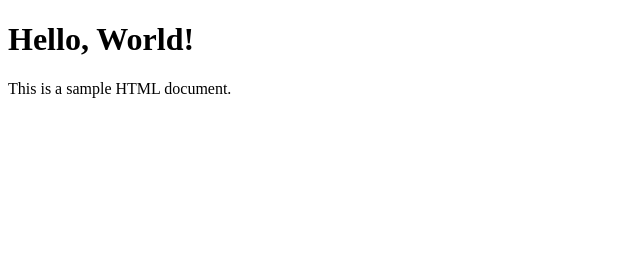
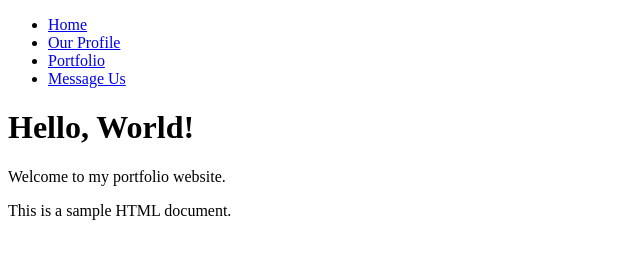
Before and after one commit to Yudyud1110/CodingCamp-220925-yudi, a plain HTML site: page index.html in a window 1280 px wide. Shown: the whole page, without its empty margins (0-640 px from the left). Drawn offline with Linux system fonts and the light colour scheme.

Commit message:
tambahan di index

```diff
--- a/index.html
+++ b/index.html
@@ -12,10 +12,29 @@
    <script src="js/script.js"></script>
 
     <!-- header content -->
-    <header><h1>Hello, World!</h1></header>
+    <header>
+        <!-- logo website -->
+        <div>
+
+        </div>
+
+        <!-- navigation menu -->
+        <nav>
+            <ul>
+                <li><a href="#">Home</a></li>
+                <li><a href="#">Our Profile</a></li>
+                <li><a href="#">Portfolio</a></li>
+                <li><a href="#">Message Us</a></li>
+            </ul>
+        </nav>
+    </header>
 
     <!-- isi utama -->
-    <main></main>
+    <main>
+        <h1>Hello, World!</h1>
+        <p>Welcome to my portfolio website.</p>
+
+    </main>
 
     <!-- footer content -->
     <footer></footer>
```
